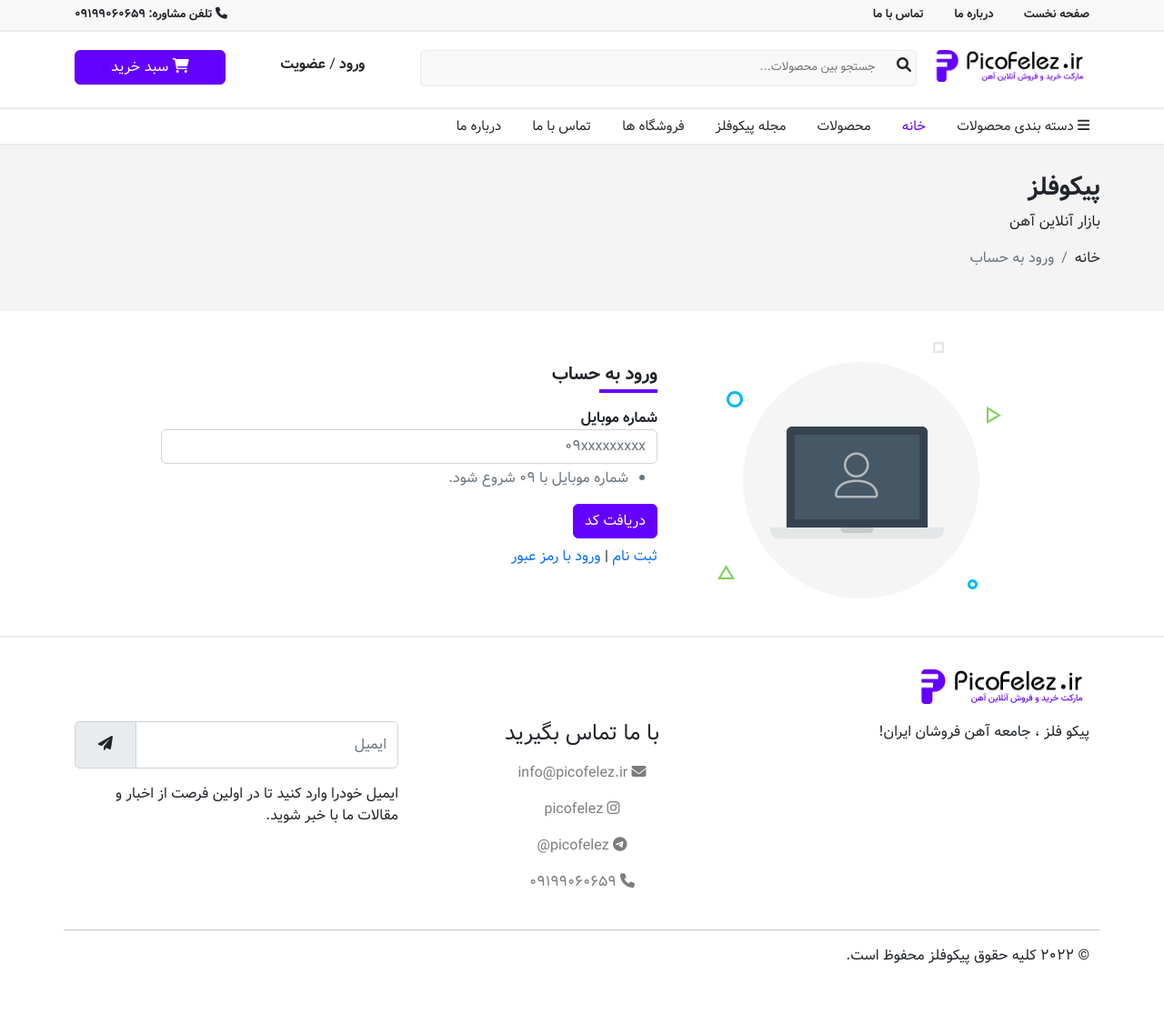
After one commit to picofelez/website-backend, a Django app: page /account/login/ in a window 1280 px wide. The commit adds this page. Shown: the whole page at 91% size. Run offline with Django 4.2, Linux system fonts and the light colour scheme; some libraries are stand-ins or nearby versions.

Commit message:
Add: login_view

```diff
--- a/account/forms.py
+++ b/account/forms.py
@@ -3,13 +3,15 @@
 from django.contrib.auth.password_validation import validate_password
 
 
-class PhoneNumberField(forms.Form):
+class PhoneNumberForm(forms.Form):
     phone_number = forms.CharField(
         widget=forms.NumberInput(attrs={
             'class': 'form-control', 'placeholder': '09xxxxxxxxx'
         }),
         help_text='شماره موبایل با 09 شروع شود.',
-        label='شماره موبایل'
+        label='شماره موبایل',
+        min_length=11,
+        max_length=11
     )
 
     def clean_phone_number(self):
--- /dev/null
+++ b/account/templates/account/phone_auth.html
@@ -0,0 +1,109 @@
+{% extends 'core/base/_base.html' %}
+{% load static %}
+
+{% block title %}
+    پیکو فلز | حساب کاربری
+{% endblock %}
+
+{% block content %}
+    {% with request.resolver_match.url_name as url_name %}
+        <section class="inner-page" id="login-page">
+            <!-- breadcrumb start -->
+            <section class="page-title-box container-fluid">
+                <div class="row">
+                    <div class="col-12">
+                        <div class="container">
+                            <div class="row">
+                                <div class="col-12 px-0">
+                                    <h3 class="font-vazir-bold-fd">پیکوفلز</h3>
+                                    <p>بازار آنلاین آهن</p>
+                                    <nav aria-label="breadcrumb">
+                                        <ol class="breadcrumb">
+                                            <li class="breadcrumb-item">
+                                                <a href="#">خانه</a>
+                                            </li>
+                                            <li class="breadcrumb-item active" aria-current="page">
+                                                {% if url_name == 'otp-login' %}
+                                                    ورود به حساب
+                                                {% elif url_name == 'orp-register' %}
+                                                    ثبت نام در پیکو فلز
+                                                {% endif %}
+                                            </li>
+                                        </ol>
+                                    </nav>
+                                </div>
+                            </div>
+                        </div>
+                    </div>
+                </div>
+            </section>
+            <!-- breadcrumb end -->
+            <section class="container">
+                <div class="row">
+                    <div class="col-12">
+                        <div class="page-content">
+                            <div class="row align-items-center justify-content-center">
+                                <div class="col-12 col-md-4 mb-2">
+                                    <img
+                                            src="{% static 'site_statics/img/vector/login.png' %}"
+                                            alt="authorization"
+                                            class="img-fluid"
+                                    />
+                                </div>
+                                <div class="col-12 col-md-6 mb-2">
+                                    {% if url_name == 'otp-login' %}
+                                        <h5 class="title font-vazir-bold-fd">ورود به حساب</h5>
+                                    {% elif url_name == 'orp-register' %}
+                                        <h5 class="title font-vazir-bold-fd">ورود به حساب</h5>
+                                        <p>با عضویت در پیکوفلز از همه امکانات سایت بهره مند شوید.</p>
+                                    {% endif %}
+
+                                    <form method="post">
+                                        {% csrf_token %}
+                                        <div class="row">
+                                            <div class="col-12 mt-2">
+                                                <label for="{{ form.phone_number.id_for_label }}"
+                                                       class="font-vazir-bold-fd">
+                                                    {{ form.phone_number.label }}
+                                                </label>
+                                                {{ form.phone_number }}
+                                                <ul class="text-secondary mt-1">
+                                                    {% if not form.phone_number.errors and not messages %}
+                                                        <li>{{ form.phone_number.help_text }}</li>
+                                                    {% endif %}
+
+                                                    {% if form.phone_number.errors %}
+                                                        {% for error in form.phone_number.errors %}
+                                                            <li class="text-danger">{{ error }}</li>
+                                                        {% endfor %}
+                                                    {% endif %}
+
+                                                    {% for message in messages %}
+                                                        <li {% if message.tags == 'error' %}
+                                                            class="text-danger"{% endif %}>
+                                                            {{ message }}
+                                                        </li>
+                                                    {% endfor %}
+                                                </ul>
+                                            </div>
+                                            <div class="col-12 mb-2">
+                                                <button type="submit" class="btn btn-purple">
+                                                    دریافت کد
+                                                </button>
+                                            </div>
+                                            <div class="col-12 mb-2">
+                                                <a href="#" class="text-primary">ثبت نام</a>
+                                                |
+                                                <a href="#" class="text-primary">ورود با رمز عبور</a>
+                                            </div>
+                                        </div>
+                                    </form>
+                                </div>
+                            </div>
+                        </div>
+                    </div>
+                </div>
+            </section>
+        </section>
+    {% endwith %}
+{% endblock %}
--- /dev/null
+++ b/account/urls.py
@@ -0,0 +1,7 @@
+from django.urls import path
+from .views import login_view
+
+app_name = 'account'
+urlpatterns = [
+    path('login/', login_view, name='otp-login')
+]
--- a/account/views.py
+++ b/account/views.py
@@ -1,3 +1,28 @@
+from django.contrib import messages
+from django.contrib.auth import get_user_model
 from django.shortcuts import render
 
+from account.forms import PhoneNumberForm
+
 # Create your views here.
+
+User = get_user_model()
+
+
+def login_view(request):
+    form = PhoneNumberForm(request.POST or None)
+
+    if form.is_valid():
+        phone_number = form.cleaned_data.get('phone_number')
+        user_exist: bool = User.objects.filter(username=phone_number)
+
+        if not user_exist:
+            messages.error(request, 'شماره یافت نشد، لطفا روی گزینه ثبت نام کلیک کنید.')
+        else:
+            # TODO: send otp code.
+            pass
+
+    context = {
+        'form': form
+    }
+    return render(request, 'account/phone_auth.html', context)
--- a/assets/site_statics/css/main.css
+++ b/assets/site_statics/css/main.css
@@ -146,3 +146,13 @@
   border: 1px solid darkgray;
   border-radius: 3px;
 }
+
+input::-webkit-outer-spin-button,
+input::-webkit-inner-spin-button {
+    -webkit-appearance: none;
+    margin: 0;
+}
+
+input[type=number] {
+    -moz-appearance:textfield;
+}
--- a/picofelez/urls.py
+++ b/picofelez/urls.py
@@ -23,6 +23,7 @@
     path('', include('shop.urls')),
     path('products/', include('product.urls')),
     path('blog/', include('blog.urls')),
+    path('account/', include('account.urls')),
 
     path('admin/', admin.site.urls),
 ]
```
Also changed, not shown: assets/site_statics/img/vector/login.png (added).
